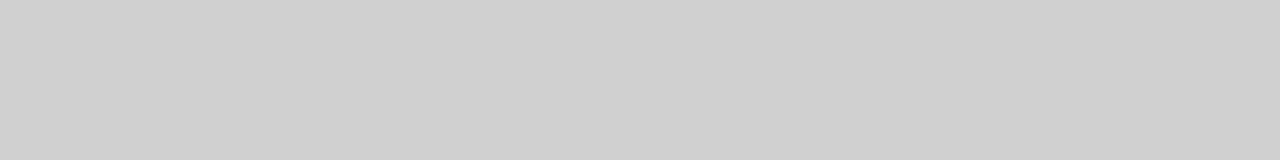
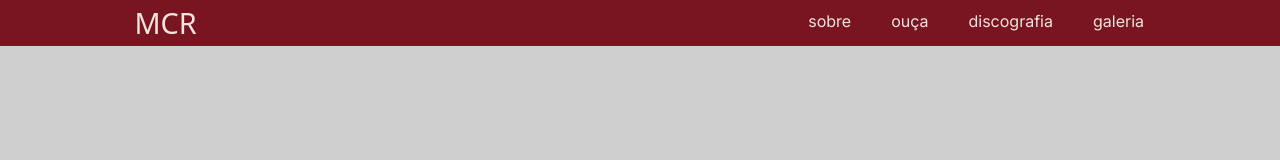
Before and after one commit to sabmoura/projeto-banda-preferida-mcr, a plain HTML site: page index.html in a window 1280 px wide. Drawn offline with Linux system fonts and the light colour scheme; a web font is replaced by a local one.

Commit message:
atualiza index.html
adiciona header-conteiner, header-logo, header-menu, header-menu-lista e header-menu-item

```diff
--- a/index.html
+++ b/index.html
@@ -10,7 +10,27 @@
     <title>My Chemical Romance</title>
 </head>
 <body>
-  <header></header>
+  <header>
+      <div class="header-conteiner">
+            <span class="header-logo">MCR</span>
+            <nav class="header-menu">
+                <ul class="header-menu-lista">
+                    <li class="header-menu-item">
+                        <a href="#sobre">sobre</a>
+                    </li>
+                    <li class="header-menu-item">
+                        <a href="#audio">ouça</a>
+                    </li>
+                    <li class="header-menu-item">
+                        <a href="#discos">discografia</a>
+                    </li>
+                    <li class="header-menu-item">
+                        <a href="#galeria">galeria</a>
+                    </li>
+                </ul>
+            </nav>
+        </div>
+  </header>
   <main></main>
   <footer></footer>
 </body>
```
